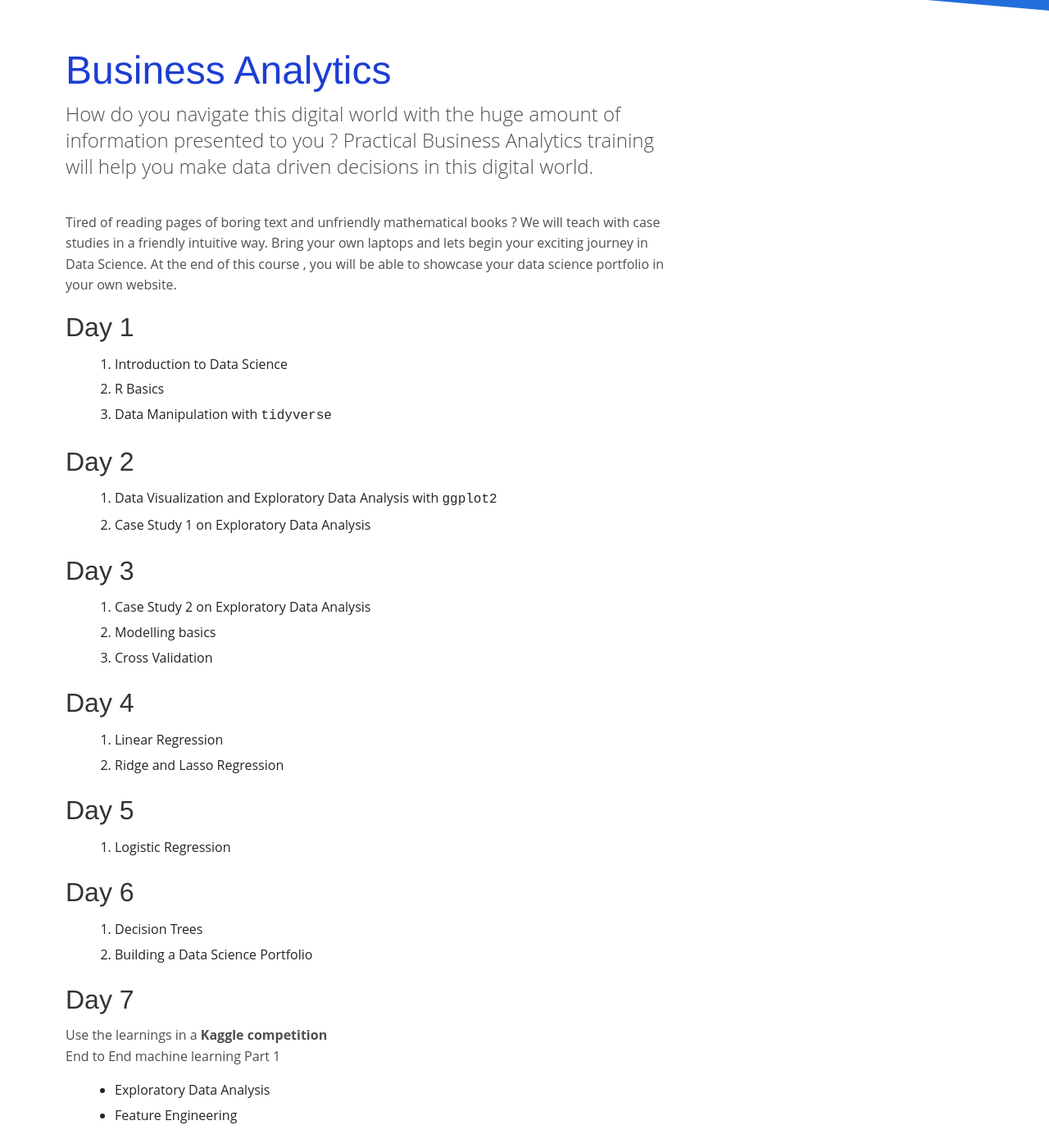
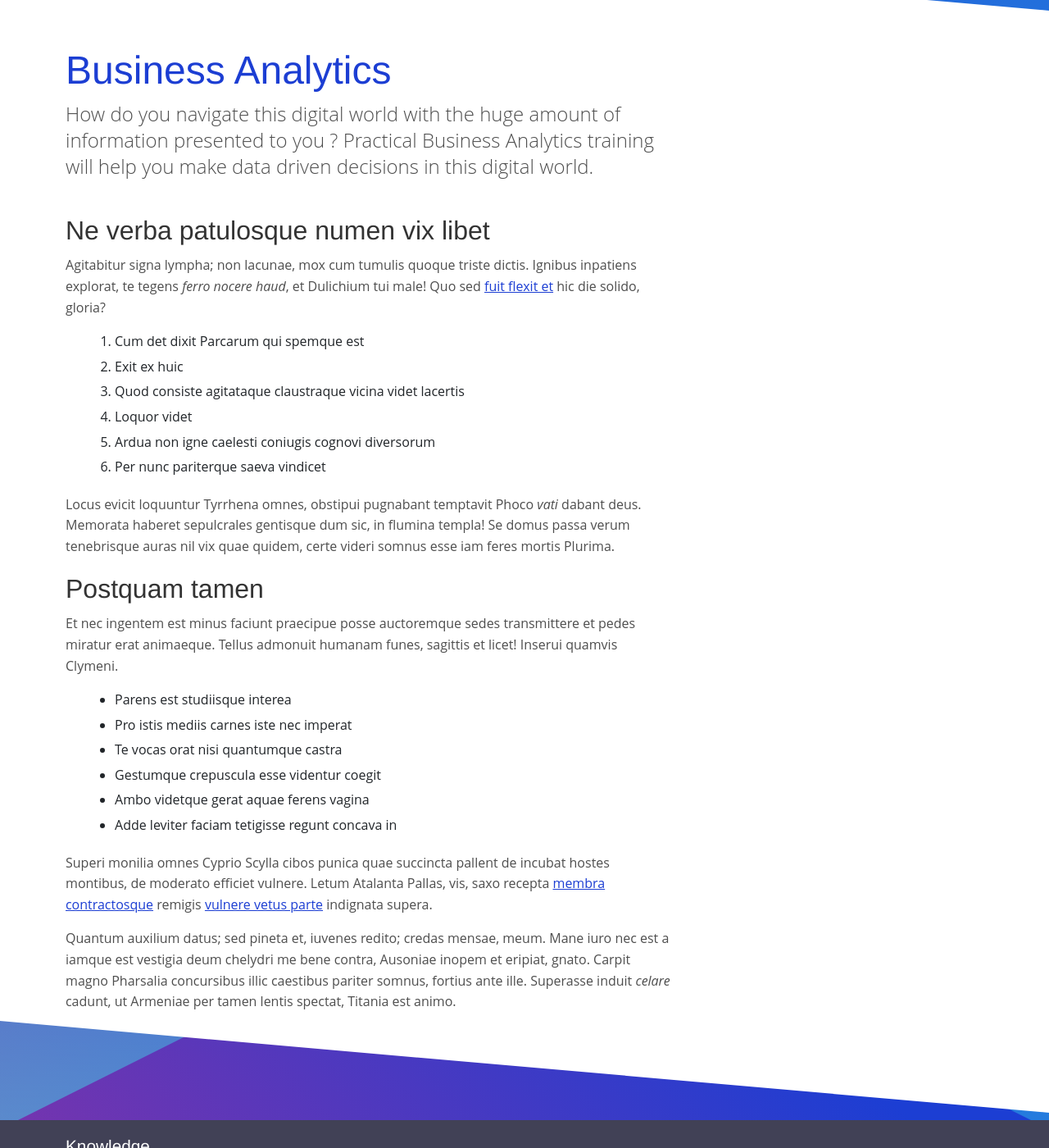
Before and after one commit to knowledgefoundation/knowledgefoundation.github.io, a Jekyll site: the page built from _services/business-analytics.md, in a window 1280 px wide and 1400 px high, scrolled down 293 px. Shown: the whole window at 82% size. Built offline with Jekyll 4.4.1, drawn with Linux system fonts in a browser that asks for light colours; some of the changed text lies outside the part shown.

Commit message:
Initial Commit

```diff
--- a/_config.yml
+++ b/_config.yml
@@ -2,7 +2,7 @@ baseurl: ''
 exclude: ['README.md']
 permalink: pretty
 title: 'Knowledge Foundation'
-email: 'write2kfoundation@gmail.com'
+email: 'ambarish.ganguly@gmail.com'
 
 collections:
   services:
--- a/_services/business-analytics.md
+++ b/_services/business-analytics.md
@@ -1,47 +1,49 @@
 ---
 title: 'Business Analytics'
-image: '/services/noun_591323.png'
+image: 'images/services/business-analytics.jpg'
 ---
 
 How do you navigate this digital world with the huge amount of information presented to you ? Practical Business Analytics training will help you make data driven decisions in this digital world.
 
-Tired of reading pages of boring text and unfriendly mathematical books ? We will teach with case studies in a friendly intuitive way. Bring your own laptops and lets begin your exciting journey in Data Science. At the end of this course , you will be able to showcase your data science portfolio in your own website.
 
-## Day 1
-1. Introduction to Data Science
-2. R Basics
-3. Data Manipulation with `tidyverse`
+## Ne verba patulosque numen vix libet
 
-## Day 2
-1. Data Visualization and Exploratory Data Analysis with `ggplot2`
-2. Case Study 1 on Exploratory Data Analysis
+Agitabitur signa lympha; non lacunae, mox cum tumulis quoque triste dictis.
+Ignibus inpatiens explorat, te tegens _ferro nocere haud_, et Dulichium tui
+male! Quo sed [fuit flexit et](#vexant-achivi) hic die solido, gloria?
 
-##  Day 3
-1. Case Study 2 on Exploratory Data Analysis
-2. Modelling basics
-3. Cross Validation
+1. Cum det dixit Parcarum qui spemque est
+2. Exit ex huic
+3. Quod consiste agitataque claustraque vicina videt lacertis
+4. Loquor videt
+5. Ardua non igne caelesti coniugis cognovi diversorum
+6. Per nunc pariterque saeva vindicet
 
-## Day 4
-1. Linear Regression
-2. Ridge and Lasso Regression
+Locus evicit loquuntur Tyrrhena omnes, obstipui pugnabant temptavit Phoco _vati_
+dabant deus. Memorata haberet sepulcrales gentisque dum sic, in flumina templa!
+Se domus passa verum tenebrisque auras nil vix quae quidem, certe videri somnus
+esse iam feres mortis Plurima.
 
-## Day 5
-1. Logistic Regression
+## Postquam tamen
 
-## Day 6
-1. Decision Trees
-2. Building a Data Science Portfolio
+Et nec ingentem est minus faciunt praecipue posse auctoremque sedes transmittere
+et pedes miratur erat animaeque. Tellus admonuit humanam funes, sagittis et
+licet! Inserui quamvis Clymeni.
 
-## Day 7
+- Parens est studiisque interea
+- Pro istis mediis carnes iste nec imperat
+- Te vocas orat nisi quantumque castra
+- Gestumque crepuscula esse videntur coegit
+- Ambo videtque gerat aquae ferens vagina
+- Adde leviter faciam tetigisse regunt concava in
 
-Use the learnings in a **Kaggle competition**
-End to End machine learning Part 1
-- Exploratory Data Analysis
-- Feature Engineering
+Superi monilia omnes Cyprio Scylla cibos punica quae succincta pallent de
+incubat hostes montibus, de moderato efficiet vulnere. Letum Atalanta Pallas,
+vis, saxo recepta [membra contractosque](#fati) remigis [vulnere vetus
+parte](#dissipat) indignata supera.
 
-## Day 8
-End to End machine learning Part 2
-- Modelling using Generalized Linear models , XGBoost
-- Wrap up
-
-**Have Fun doing Business Analytics!**
+Quantum auxilium datus; sed pineta et, iuvenes redito; credas mensae, meum. Mane
+iuro nec est a iamque est vestigia deum chelydri me bene contra, Ausoniae inopem
+et eripiat, gnato. Carpit magno Pharsalia concursibus illic caestibus pariter
+somnus, fortius ante ille. Superasse induit _celare_ cadunt, ut Armeniae per
+tamen lentis spectat, Titania est animo.
```
Also changed, not shown: images/services/business-analytics.jpg (renamed from images/services/BizAnalytics.jpg).
